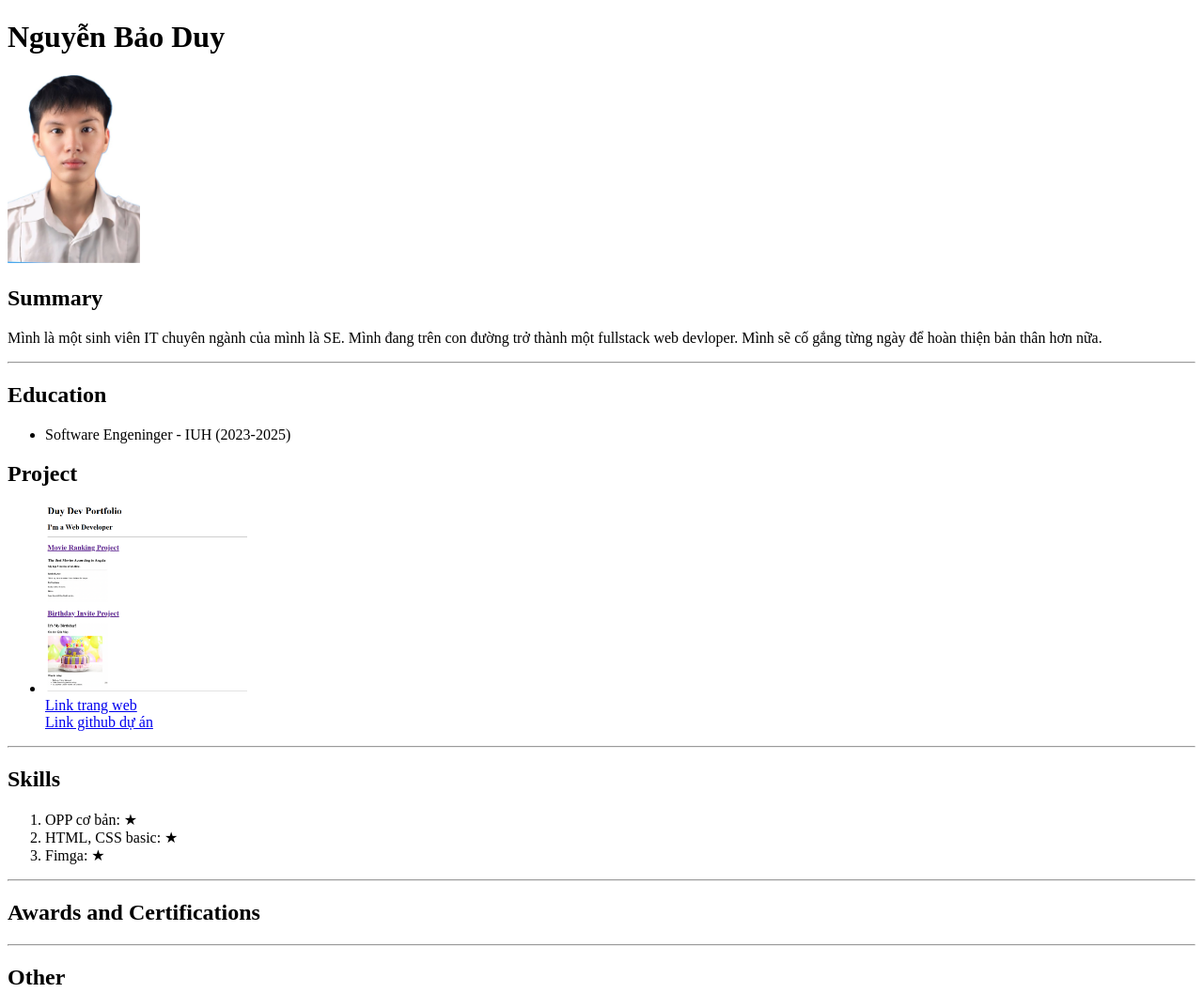
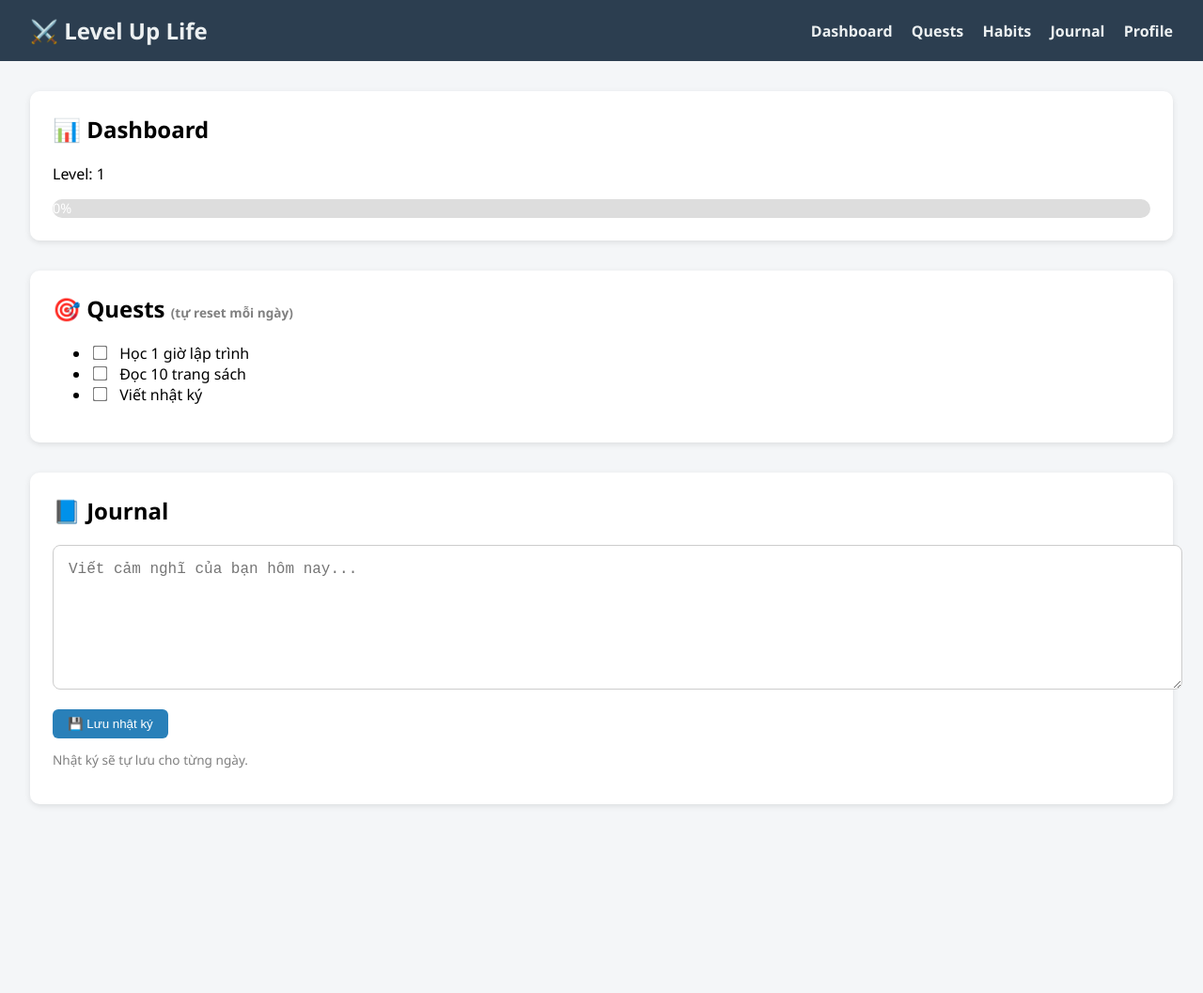
Before and after one commit to Bao-Duy123/Duy-Dev-Poftfolio, a plain HTML site: page index.html in a window 1280 px wide. Shown: the top 1057 px of the page at 94% size. After the commit the page ends 920 px from the top, so only its background shows below. Drawn offline with Linux system fonts and the light colour scheme.

Commit message:
Add files via upload

```diff
--- a/index.html
+++ b/index.html
@@ -1,56 +1,224 @@
 <!DOCTYPE html>
+<html lang="vi">
+<head>
+  <meta charset="UTF-8" />
+  <meta name="viewport" content="width=device-width, initial-scale=1.0"/>
+  <title>Level Up Life</title>
+  <style>
+    body {
+      margin: 0;
+      font-family: 'Segoe UI', sans-serif;
+      background-color: #f4f6f8;
+    }
 
-<html lang="en">
+    .navbar {
+      background-color: #2c3e50;
+      padding: 1rem 2rem;
+      display: flex;
+      justify-content: space-between;
+      align-items: center;
+      color: #ecf0f1;
+    }
 
-<head>
-    <meta charset="UTF-8">
-    <title>Duy Portfolio</title>
+    .navbar h1 {
+      margin: 0;
+      font-size: 1.5rem;
+    }
+
+    .navbar nav a {
+      color: #ecf0f1;
+      margin-left: 1rem;
+      text-decoration: none;
+      font-weight: bold;
+    }
+
+    .container {
+      padding: 2rem;
+    }
+
+    .section {
+      background-color: white;
+      border-radius: 10px;
+      padding: 1.5rem;
+      margin-bottom: 2rem;
+      box-shadow: 0 2px 6px rgba(0, 0, 0, 0.1);
+    }
+
+    .section h2 {
+      margin-top: 0;
+    }
+
+    input[type="checkbox"] {
+      transform: scale(1.2);
+      margin-right: 10px;
+    }
+
+    .progress-bar {
+      width: 100%;
+      background-color: #ddd;
+      border-radius: 20px;
+      overflow: hidden;
+      margin-top: 10px;
+    }
+
+    .progress-bar-fill {
+      height: 20px;
+      background-color: #2ecc71;
+      width: 0;
+      text-align: center;
+      color: white;
+      font-size: 0.9rem;
+      line-height: 20px;
+    }
+
+    textarea {
+      width: 100%;
+      height: 120px;
+      padding: 1rem;
+      font-size: 1rem;
+      border-radius: 8px;
+      border: 1px solid #ccc;
+      margin-bottom: 1rem;
+    }
+
+    button {
+      padding: 0.5rem 1rem;
+      background-color: #2980b9;
+      color: white;
+      border: none;
+      border-radius: 6px;
+      cursor: pointer;
+    }
+
+    button:hover {
+      background-color: #3498db;
+    }
+
+    .note {
+      font-size: 0.85rem;
+      color: gray;
+    }
+  </style>
 </head>
+<body>
 
-<body>
-    <h1>Nguyễn Bảo Duy</h1>
-    <img src="./assets/images/piture profile.jpg" alt="anh cua duy" height="200px" />
-    <h2>Summary</h2>
-    <p>Mình là một sinh viên IT chuyên ngành của mình là SE. Mình đang
-        trên con đường trở thành một fullstack web devloper.
-        Mình sẽ cố gắng từng ngày để hoàn thiện bản thân hơn nữa.
-    </p>
-    <hr />
-    <h2>Education</h2>
-    <ul>
-        <li>Software Engeninger - IUH (2023-2025)</li>
-    </ul>
-    <h2>Project</h2>
-    <ul >
-        <li>
-            <img src="./assets/images/web profile.png" alt="" height="200px"> <br>
-            <a href="https://bao-duy123.github.io/Portfolio/">Link trang web</a> <br>
-            <a href="https://github.com/Bao-Duy123/Portfolio">Link github dự án</a>
-        </li>
-    </ul>
-    <hr />
-    <h2>Skills</h2>
-    <ol>
-        <li>OPP cơ bản: &#9733; </li>
-        <li>HTML, CSS basic: &#9733;</li>
-        <li>Fimga: &#9733;</li>
-    </ol>
-    <hr />
-    <h2>Awards and Certifications</h2>
-    <hr />
-    <h2>Other</h2>
-    <ul>
-        <li><a href="...">My hobbies</a></li>
-        <li><a href="./public/contact.html">Contact me</a></li>
-    </ul>
+  <!-- Navbar -->
+  <div class="navbar">
+    <h1>⚔️ Level Up Life</h1>
+    <nav>
+      <a href="#">Dashboard</a>
+      <a href="#">Quests</a>
+      <a href="#">Habits</a>
+      <a href="#">Journal</a>
+      <a href="#">Profile</a>
+    </nav>
+  </div>
 
-    <footer>
-        <!-- copyright -->
-        <p>&copy; Duy.All rights reserved</p>
+  <div class="container">
 
-    </footer>
+    <!-- Dashboard -->
+    <div class="section">
+      <h2>📊 Dashboard</h2>
+      <p>Level: <span id="level">1</span></p>
+      <div class="progress-bar">
+        <div class="progress-bar-fill" id="progress">0%</div>
+      </div>
+    </div>
 
+    <!-- Quests -->
+    <div class="section">
+      <h2>🎯 Quests <span class="note">(tự reset mỗi ngày)</span></h2>
+      <ul id="quest-list">
+        <li><label><input type="checkbox" data-id="1"> Học 1 giờ lập trình</label></li>
+        <li><label><input type="checkbox" data-id="2"> Đọc 10 trang sách</label></li>
+        <li><label><input type="checkbox" data-id="3"> Viết nhật ký</label></li>
+      </ul>
+    </div>
 
+    <!-- Journal -->
+    <div class="section">
+      <h2>📘 Journal</h2>
+      <textarea id="journalText" placeholder="Viết cảm nghĩ của bạn hôm nay..."></textarea>
+      <button onclick="saveJournal()">💾 Lưu nhật ký</button>
+      <p class="note">Nhật ký sẽ tự lưu cho từng ngày.</p>
+    </div>
+
+  </div>
+
+  <!-- JavaScript -->
+  <script>
+    let level = parseInt(localStorage.getItem("level")) || 1;
+    let exp = parseInt(localStorage.getItem("exp")) || 0;
+    let completedTasks = JSON.parse(localStorage.getItem("completedTasks")) || [];
+    let savedDate = localStorage.getItem("taskDate");
+    let today = new Date().toISOString().split("T")[0];
+    const expPerTask = 20;
+    const maxExp = 100;
+
+    const levelSpan = document.getElementById("level");
+    const expBar = document.getElementById("progress");
+    const checkboxes = document.querySelectorAll("#quest-list input[type='checkbox']");
+
+    // Reset tasks nếu ngày mới
+    if (savedDate !== today) {
+      completedTasks = [];
+      localStorage.setItem("completedTasks", JSON.stringify([]));
+      localStorage.setItem("taskDate", today);
+    }
+
+    // Set trạng thái nhiệm vụ
+    checkboxes.forEach(checkbox => {
+      const id = checkbox.getAttribute("data-id");
+      checkbox.checked = completedTasks.includes(id);
+      checkbox.disabled = completedTasks.includes(id);
+    });
+
+    function updateUI() {
+      levelSpan.textContent = level;
+      const percent = Math.floor((exp / maxExp) * 100);
+      expBar.style.width = percent + "%";
+      expBar.textContent = percent + "%";
+    }
+
+    function saveData() {
+      localStorage.setItem("level", level);
+      localStorage.setItem("exp", exp);
+      localStorage.setItem("completedTasks", JSON.stringify(completedTasks));
+    }
+
+    checkboxes.forEach(checkbox => {
+      checkbox.addEventListener("change", () => {
+        const id = checkbox.getAttribute("data-id");
+        if (checkbox.checked && !completedTasks.includes(id)) {
+          exp += expPerTask;
+
+          if (exp >= maxExp) {
+            level++;
+            exp = exp - maxExp;
+            alert("🎉 Bạn đã lên cấp " + level + "!");
+          }
+
+          completedTasks.push(id);
+          checkbox.disabled = true;
+          updateUI();
+          saveData();
+        }
+      });
+    });
+
+    // Journal
+    const journalInput = document.getElementById("journalText");
+    const journalKey = "journal-" + today;
+
+    journalInput.value = localStorage.getItem(journalKey) || "";
+
+    function saveJournal() {
+      localStorage.setItem(journalKey, journalInput.value);
+      alert("✅ Đã lưu nhật ký hôm nay!");
+    }
+
+    // Init
+    updateUI();
+  </script>
 </body>
-
 </html>
```
